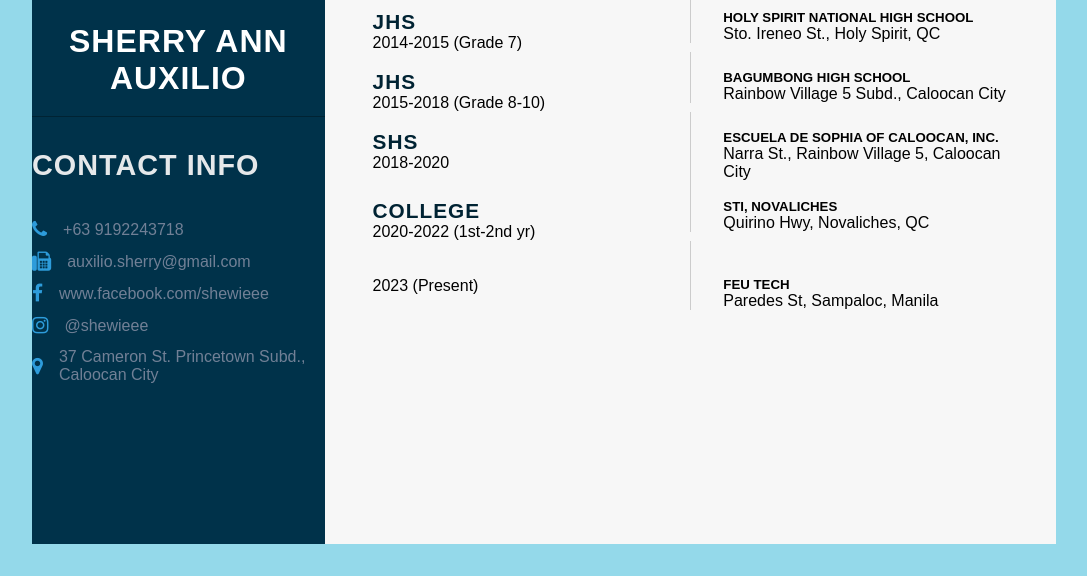
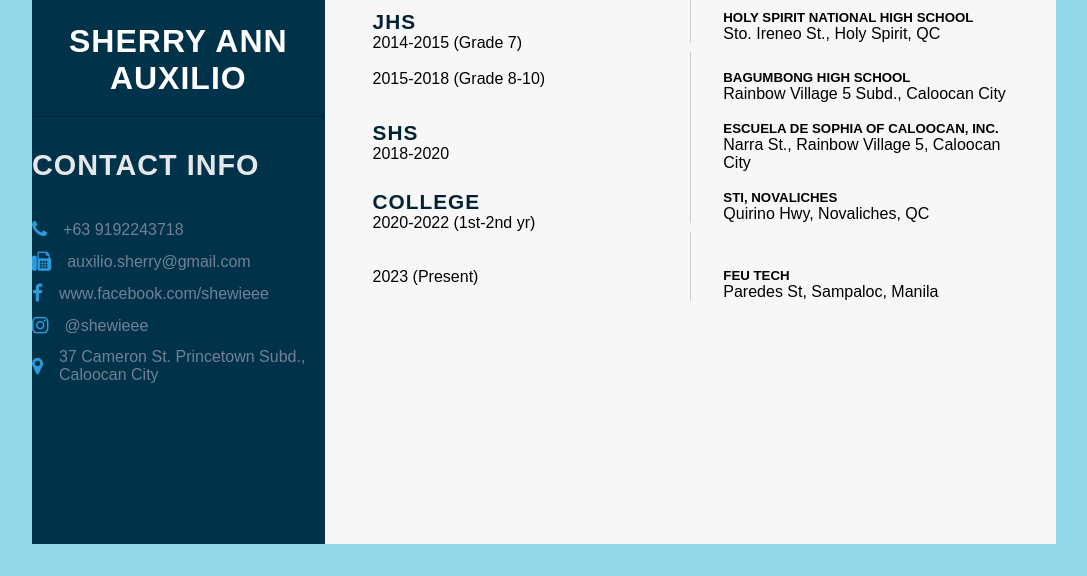
Before and after one commit to soleilshine/WD-Seatwork-2-TC04, a plain HTML site: page index.html in a window 1280 px wide. Shown: the part 288-864 px from the top of the page, without its empty margins (96-1183 px from the left). Drawn offline with Linux system fonts and the light colour scheme.

```diff
--- a/index.html
+++ b/index.html
@@ -77,7 +77,6 @@
                             </div>
                         </div>
                         <div class="left-tl-content"> <br>
-                            <h5 class="tl-title">JHS</h5>
                             <p class="para">2015-2018 (Grade 8-10)</p>
                         </div>
                         <div class="right-tl-content">
```
